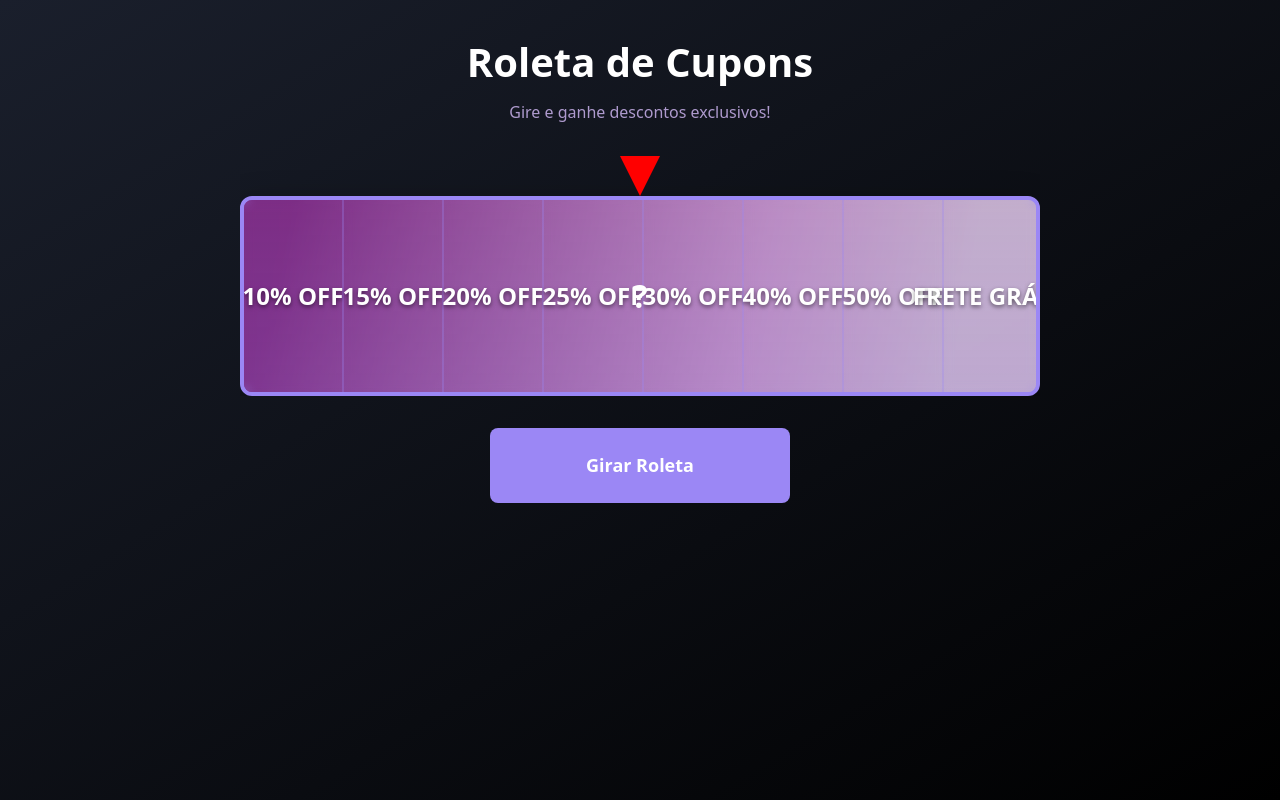
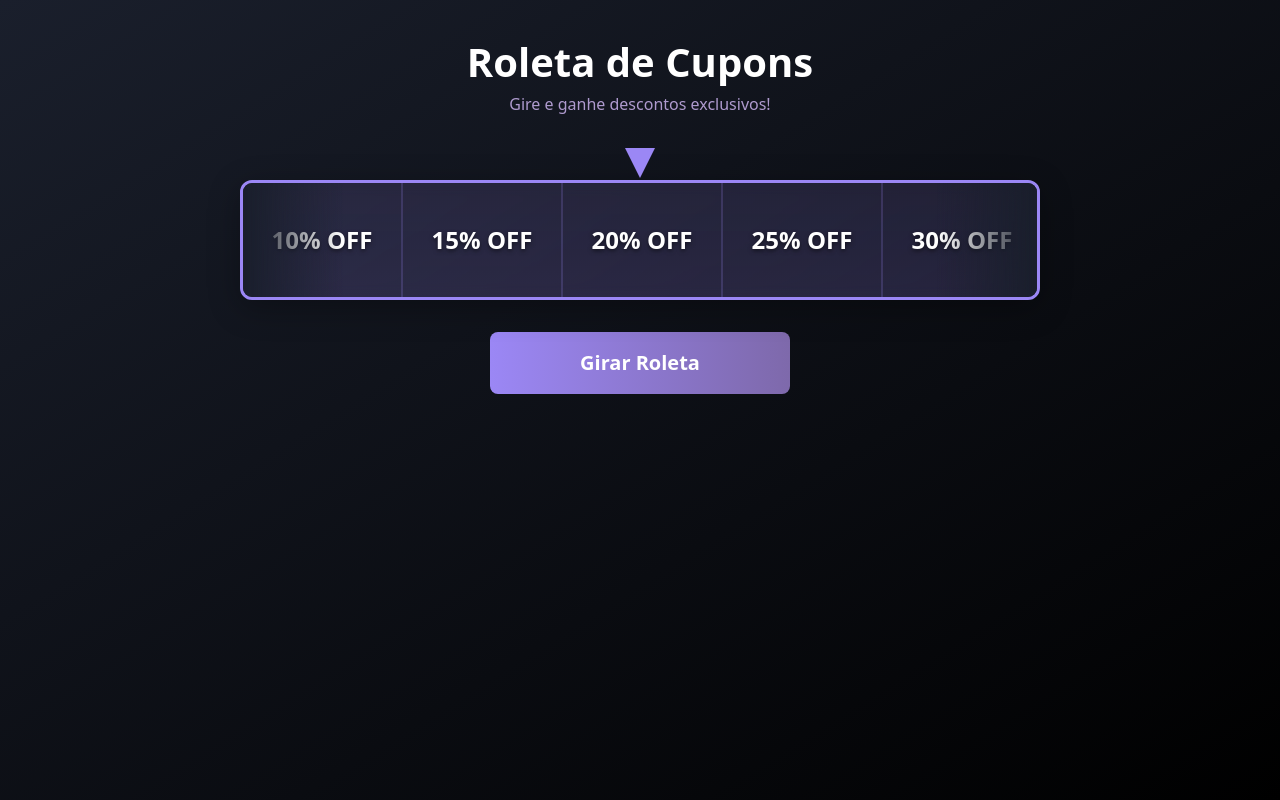
Before and after one commit to herobruno/spin-the-discount, a React (Vite) app: page / in a window 1280 px wide. Built offline with nearby package versions, Linux system fonts and the light colour scheme.

Commit message:
Refactor entire codebase
Reformulated the entire codebase from the beginning, implementing a new structure and organization.
[skip gpt_engineer]

```diff
--- a/src/components/Roulette/Roulette.css
+++ b/src/components/Roulette/Roulette.css
@@ -13,16 +13,15 @@
   font-size: 2.5rem;
   font-weight: bold;
   color: white;
-  margin-bottom: 0.5rem;
   text-align: center;
   animation: fadeIn 0.3s ease-out;
 }
 
 .roulette-subtitle {
   color: #D6BCFA;
-  opacity: 0.8;
   text-align: center;
   margin-bottom: 2rem;
+  opacity: 0.8;
 }
 
 .roulette-wheel-container {
@@ -30,107 +29,80 @@
   width: 100%;
   max-width: 800px;
   margin: 0 auto;
-  overflow: hidden;
+  padding-top: 2rem;
 }
 
-.roulette-arrow {
+.roulette-pointer {
   position: absolute;
   top: 0;
   left: 50%;
   transform: translateX(-50%);
   width: 0;
   height: 0;
-  border-left: 20px solid transparent;
-  border-right: 20px solid transparent;
-  border-top: 40px solid #ff0000;
+  border-left: 15px solid transparent;
+  border-right: 15px solid transparent;
+  border-top: 30px solid #9b87f5;
   z-index: 10;
 }
 
-.roulette-wheel {
+.roulette-display {
   position: relative;
-  height: 200px;
-  margin-top: 40px;
-  background: linear-gradient(102.3deg, rgba(147,39,143,0.8) 5.9%, rgba(234,172,232,0.8) 64%, rgba(246,219,245,0.8) 89%);
-  border-radius: 0.75rem;
-  border: 4px solid #9b87f5;
+  height: 120px;
+  background: rgba(155, 135, 245, 0.1);
+  border: 3px solid #9b87f5;
+  border-radius: 12px;
   overflow: hidden;
   box-shadow: 0 8px 32px rgba(0, 0, 0, 0.3);
+  backdrop-filter: blur(8px);
 }
 
-.roulette-numbers {
+.roulette-strip {
   position: absolute;
-  top: 0;
-  left: 0;
   height: 100%;
   display: flex;
   align-items: center;
   will-change: transform;
 }
 
-.roulette-number {
+.roulette-item {
   flex-shrink: 0;
-  width: 100px;
+  width: 160px;
   height: 100%;
   display: flex;
   align-items: center;
   justify-content: center;
-  border-right: 2px solid rgba(155, 135, 245, 0.3);
-  padding: 0 1rem;
-  background: linear-gradient(180deg, rgba(155, 135, 245, 0.1) 0%, rgba(155, 135, 245, 0.2) 100%);
-  backdrop-filter: blur(4px);
+  border-right: 2px solid rgba(155, 135, 245, 0.2);
+  background: linear-gradient(180deg, rgba(155, 135, 245, 0.05) 0%, rgba(155, 135, 245, 0.1) 100%);
+  padding: 1rem;
 }
 
-.roulette-number span {
+.roulette-item span {
   font-size: 1.5rem;
   font-weight: bold;
   color: white;
   text-align: center;
-  line-height: 1.2;
   text-shadow: 0 2px 4px rgba(0, 0, 0, 0.5);
   white-space: nowrap;
 }
 
-.roulette-gradient-left {
+.roulette-overlay-left,
+.roulette-overlay-right {
   position: absolute;
-  inset-y: 0;
-  left: 0;
-  width: 8rem;
-  background: linear-gradient(to right, #1A1F2C, transparent);
+  top: 0;
+  bottom: 0;
+  width: 100px;
   pointer-events: none;
   z-index: 2;
 }
 
-.roulette-gradient-right {
-  position: absolute;
-  inset-y: 0;
-  right: 0;
-  width: 8rem;
-  background: linear-gradient(to left, #1A1F2C, transparent);
-  pointer-events: none;
-  z-index: 2;
+.roulette-overlay-left {
+  left: 0;
+  background: linear-gradient(to right, #1A1F2C, transparent);
 }
 
-.roulette-selected {
-  position: absolute;
-  top: 40px;
-  left: 50%;
-  transform: translateX(-50%);
-  width: 100px;
-  height: 200px;
-  display: flex;
-  align-items: center;
-  justify-content: center;
-  pointer-events: none;
-  z-index: 1;
-}
-
-.selected-number {
-  font-size: 2rem;
-  font-weight: bold;
-  color: white;
-  opacity: 0.5;
-  text-align: center;
-  line-height: 1.2;
+.roulette-overlay-right {
+  right: 0;
+  background: linear-gradient(to left, #1A1F2C, transparent);
 }
 
 .spin-button {
@@ -138,31 +110,39 @@
   width: 100%;
   max-width: 300px;
   margin: 2rem auto 0;
-  padding: 1.5rem;
-  font-size: 1.125rem;
+  padding: 1rem 2rem;
+  font-size: 1.25rem;
   font-weight: 600;
   color: white;
-  background-color: #9b87f5;
+  background: linear-gradient(to right, #9b87f5, #7E69AB);
   border: none;
-  border-radius: 0.5rem;
+  border-radius: 8px;
   cursor: pointer;
-  transition: background-color 0.2s;
+  transition: all 0.2s;
 }
 
-.spin-button:hover {
-  background-color: #7E69AB;
+.spin-button:hover:not(:disabled) {
+  transform: translateY(-2px);
+  box-shadow: 0 4px 12px rgba(155, 135, 245, 0.3);
 }
 
 .spin-button:disabled {
-  opacity: 0.5;
+  opacity: 0.7;
   cursor: not-allowed;
 }
 
+.result-display {
+  margin-top: 2rem;
+  text-align: center;
+  font-size: 2rem;
+  font-weight: bold;
+  color: #9b87f5;
+  opacity: 0;
+  transform: translateY(10px);
+  animation: fadeIn 0.3s ease-out forwards;
+}
+
 @keyframes fadeIn {
-  from {
-    opacity: 0;
-    transform: translateY(10px);
-  }
   to {
     opacity: 1;
     transform: translateY(0);
--- a/src/components/Roulette/Roulette.tsx
+++ b/src/components/Roulette/Roulette.tsx
@@ -1,14 +1,14 @@
-import React, { useState } from "react";
-import { motion, AnimatePresence } from "framer-motion";
+import React, { useState, useEffect } from "react";
+import { motion, useAnimation } from "framer-motion";
 import { toast } from "sonner";
 import "./Roulette.css";
 
 export const Roulette = () => {
   const [isSpinning, setIsSpinning] = useState(false);
-  const [selectedCoupon, setSelectedCoupon] = useState<string | null>(null);
-  const [spinPosition, setSpinPosition] = useState(0);
+  const [selectedPrize, setSelectedPrize] = useState<string | null>(null);
+  const controls = useAnimation();
 
-  const coupons = [
+  const prizes = [
     "10% OFF",
     "15% OFF",
     "20% OFF",
@@ -19,37 +19,61 @@ export const Roulette = () => {
     "FRETE GRÁTIS",
   ];
 
-  const handleSpin = () => {
+  // Número de vezes que o array de prêmios será repetido
+  const repetitions = 10;
+  const itemWidth = 160; // Largura de cada item em pixels
+  const stripWidth = prizes.length * itemWidth * repetitions;
+
+  const spin = async () => {
     if (isSpinning) return;
 
     setIsSpinning(true);
-    const audio = new Audio("/spin.mp3");
-    audio.play();
+    setSelectedPrize(null);
 
-    const randomIndex = Math.floor(Math.random() * coupons.length);
-    const selectedCoupon = coupons[randomIndex];
+    // Tocar som de início
+    const spinSound = new Audio("/spin.mp3");
+    spinSound.play();
 
-    // Calcular a posição final considerando rotações completas
-    const fullRotations = 5 + Math.floor(Math.random() * 3); // Aumentado para mais rotações
-    const finalPosition = -(fullRotations * (coupons.length * 100) + (randomIndex * 100));
+    // Selecionar prêmio aleatório
+    const randomIndex = Math.floor(Math.random() * prizes.length);
+    const prize = prizes[randomIndex];
 
-    setSpinPosition(finalPosition);
-    setSelectedCoupon(null);
+    // Calcular posição final
+    const baseRotations = 3; // Número mínimo de rotações completas
+    const additionalRotations = Math.random() * 2; // Rotações adicionais aleatórias
+    const totalRotations = baseRotations + additionalRotations;
 
-    const spinDuration = 4000 + Math.random() * 2000;
+    // Posição final considerando as rotações e o item selecionado
+    const finalPosition = -(totalRotations * stripWidth + (randomIndex * itemWidth));
 
-    setTimeout(() => {
-      setIsSpinning(false);
-      setSelectedCoupon(selectedCoupon);
+    // Animar a roleta
+    await controls.start({
+      x: finalPosition,
+      transition: {
+        duration: 4,
+        ease: [0.25, 0.1, 0.25, 1], // Curva de easing personalizada
+      },
+    });
 
-      const winAudio = new Audio("/win.mp3");
-      winAudio.play();
+    // Tocar som de vitória
+    const winSound = new Audio("/win.mp3");
+    winSound.play();
 
-      toast.success(`Parabéns! Você ganhou: ${selectedCoupon}`, {
-        description: "Use seu cupom de desconto agora!",
-      });
-    }, spinDuration);
+    // Atualizar estado e mostrar toast
+    setIsSpinning(false);
+    setSelectedPrize(prize);
+
+    toast.success(`Parabéns! Você ganhou: ${prize}`, {
+      description: "Use seu cupom de desconto agora!",
+    });
   };
+
+  // Resetar posição quando necessário
+  useEffect(() => {
+    if (!isSpinning) {
+      controls.set({ x: 0 });
+    }
+  }, [isSpinning, controls]);
 
   return (
     <div className="roulette-container">
@@ -60,65 +84,49 @@ export const Roulette = () => {
         </p>
 
         <div className="roulette-wheel-container">
-          <div className="roulette-arrow" />
+          <div className="roulette-pointer" />
 
-          <div className="roulette-wheel">
+          <div className="roulette-display">
             <motion.div
-              className="roulette-numbers"
-              animate={{
-                x: spinPosition % (coupons.length * 100), // Garante que a posição seja cíclica
-              }}
-              initial={{
-                x: 0,
-              }}
-              transition={{
-                duration: isSpinning ? 5 : 0,
-                ease: "easeOut",
-              }}
+              className="roulette-strip"
+              animate={controls}
               style={{
-                width: `${coupons.length * 100 * 5}px`, // Aumentado para mais repetições
+                width: stripWidth,
               }}
             >
-              {[...Array(5)].flatMap((_, i) => // Repetir o array 5 vezes
-                coupons.map((coupon, index) => (
+              {Array(repetitions)
+                .fill(prizes)
+                .flat()
+                .map((prize, index) => (
                   <div
-                    key={`${coupon}-${i}-${index}`}
-                    className="roulette-number"
+                    key={`${prize}-${index}`}
+                    className="roulette-item"
                   >
-                    <span>{coupon}</span>
+                    <span>{prize}</span>
                   </div>
-                ))
-              )}
+                ))}
             </motion.div>
 
-            <div className="roulette-gradient-left" />
-            <div className="roulette-gradient-right" />
-          </div>
-
-          <div className="roulette-selected">
-            <AnimatePresence mode="wait">
-              <motion.div
-                key={selectedCoupon || "placeholder"}
-                initial={{ scale: 0.5, opacity: 0 }}
-                animate={{ scale: 1, opacity: 1 }}
-                exit={{ scale: 0.5, opacity: 0 }}
-                className="selected-number"
-              >
-                {isSpinning ? "..." : selectedCoupon || "?"}
-              </motion.div>
-            </AnimatePresence>
+            <div className="roulette-overlay-left" />
+            <div className="roulette-overlay-right" />
           </div>
         </div>
 
         <motion.button
-          whileHover={{ scale: 1.02 }}
-          whileTap={{ scale: 0.98 }}
-          onClick={handleSpin}
+          className="spin-button"
+          onClick={spin}
           disabled={isSpinning}
-          className="spin-button"
+          whileHover={{ scale: isSpinning ? 1 : 1.02 }}
+          whileTap={{ scale: isSpinning ? 1 : 0.98 }}
         >
-          {isSpinning ? "Sorteando..." : "Girar Roleta"}
+          {isSpinning ? "Girando..." : "Girar Roleta"}
         </motion.button>
+
+        {selectedPrize && (
+          <div className="result-display">
+            {selectedPrize}
+          </div>
+        )}
       </div>
     </div>
   );
```
